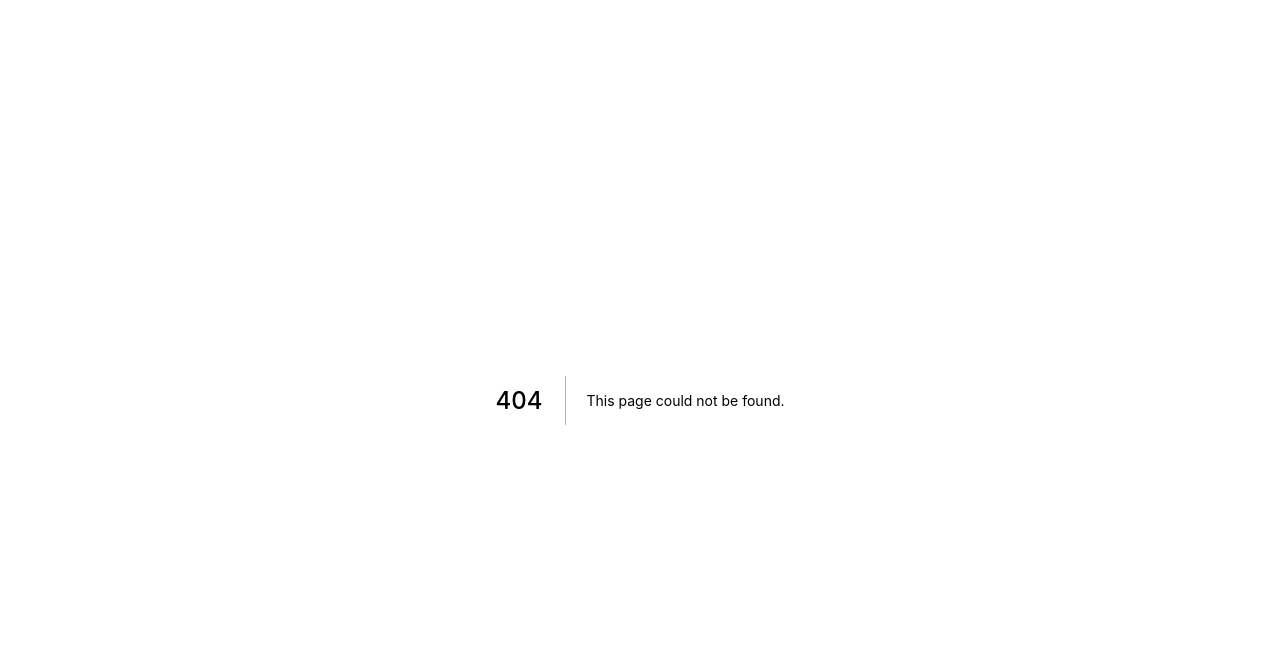
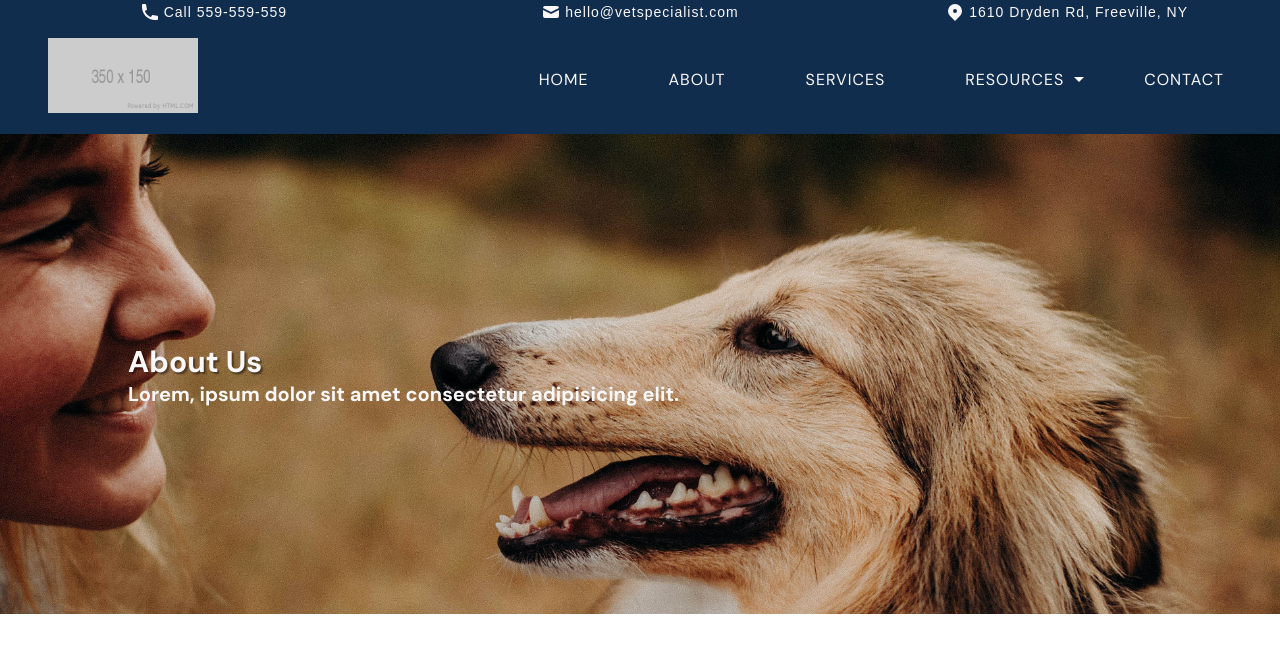
Before and after one commit to matsuyami/ithaca-veterinary-specialists, a Next.js app: page /about in a window 1280 px wide. Before the commit this address had no page. Shown: the top 652 px of the page. Built offline with nearby package versions, Linux system fonts and the light colour scheme.

Commit message:
feat: added about banner

```diff
--- a/components/footer/Footer.module.css
+++ b/components/footer/Footer.module.css
@@ -22,6 +22,8 @@
   .footer__header {
     text-transform: uppercase;
     letter-spacing: 2.5px;
+    margin-top: 1.25rem;
+    margin-bottom: 1.25rem;
   }
 
   .footer__hours {
--- a/components/header/Header.js
+++ b/components/header/Header.js
@@ -1,6 +1,7 @@
 import { useEffect, useState } from 'react'
 import Image from 'next/image'
 import styles from './Header.module.css'
+import Link from 'next/link'
 
 export const Header = () => {
 
@@ -28,6 +29,7 @@ export const Header = () => {
 
   const handleClick = event => {
     event.preventDefault()
+    console.log('clicked')
     setIsOpen(current => !current)
   }
 
@@ -77,7 +79,11 @@ export const Header = () => {
                 <nav className={styles.nav}>
                   <ul className={styles.nav__list}>
                     <li><a href='#'>Home</a></li>
-                    <li><a href='#'>About</a></li>
+                    <li>
+                      <Link href='/about'>
+                        <a>About</a>
+                      </Link>
+                    </li>
                     <li><a href='#'>Services</a></li>
                     <li className={styles.nav__nestedItem}><a href='#'>Resources</a>
                         <ul className={styles.nav__nested}>
--- a/components/header/Header.module.css
+++ b/components/header/Header.module.css
@@ -54,6 +54,7 @@
     background-color: var(--primary-clr);
     letter-spacing: 1px;
     text-transform: uppercase;
+    z-index: 999;
   }
 
   .nav__list li > a {
@@ -159,8 +160,6 @@
       border-top: 5px solid white;
     }
 
-
-
     .nav__nestedItem:hover .nav__nested {
       display: block;
     }
--- /dev/null
+++ b/pages/about/About.module.css
@@ -0,0 +1,21 @@
+.banner {
+  position: relative;
+  height: 60vh;
+  background-size: cover;
+  background-repeat: no-repeat;
+}
+
+.banner__text {
+  position: absolute;
+  top: 50%;
+  left: 10vw;
+  margin: auto;
+  transform: translateY(-50%);
+  color: var(--white);
+  font-weight: var(--fw-bold);
+  font-size: 1.25rem;
+}
+
+.banner__header {
+  text-shadow: 2px 2px 2px rgba(0,0,0,0.5);
+}
--- /dev/null
+++ b/pages/about/index.js
@@ -0,0 +1,16 @@
+import { Header } from '../../components/header/Header';
+import styles from './About.module.css';
+
+export default function About(){
+    return (
+      <>
+          <Header/>
+          <section className={styles.banner} style={{ backgroundImage: `url(/images/wilderness_dog.jpg)`}}>
+            <div className={styles.banner__text}>
+              <h1 className={styles.banner__header}>About Us</h1>
+              Lorem, ipsum dolor sit amet consectetur adipisicing elit.
+            </div>
+          </section>
+      </>
+    )
+}
--- a/styles/Home.module.css
+++ b/styles/Home.module.css
@@ -47,6 +47,11 @@
 
   .service__info {
     min-width: 300px;
+  }
+
+  .service__info > h2 {
+    margin-top: 1.25rem;
+    margin-bottom: 1.25rem;
   }
 
   .rule {
--- a/styles/globals.css
+++ b/styles/globals.css
@@ -44,6 +44,11 @@ button {
   letter-spacing: 4px;
 }
 
+h1, h2, h3 {
+  margin: 0;
+  padding: 0;
+}
+
 * {
   box-sizing: border-box;
 }
```
Also changed, not shown: public/images/wilderness_dog.jpg (added).
